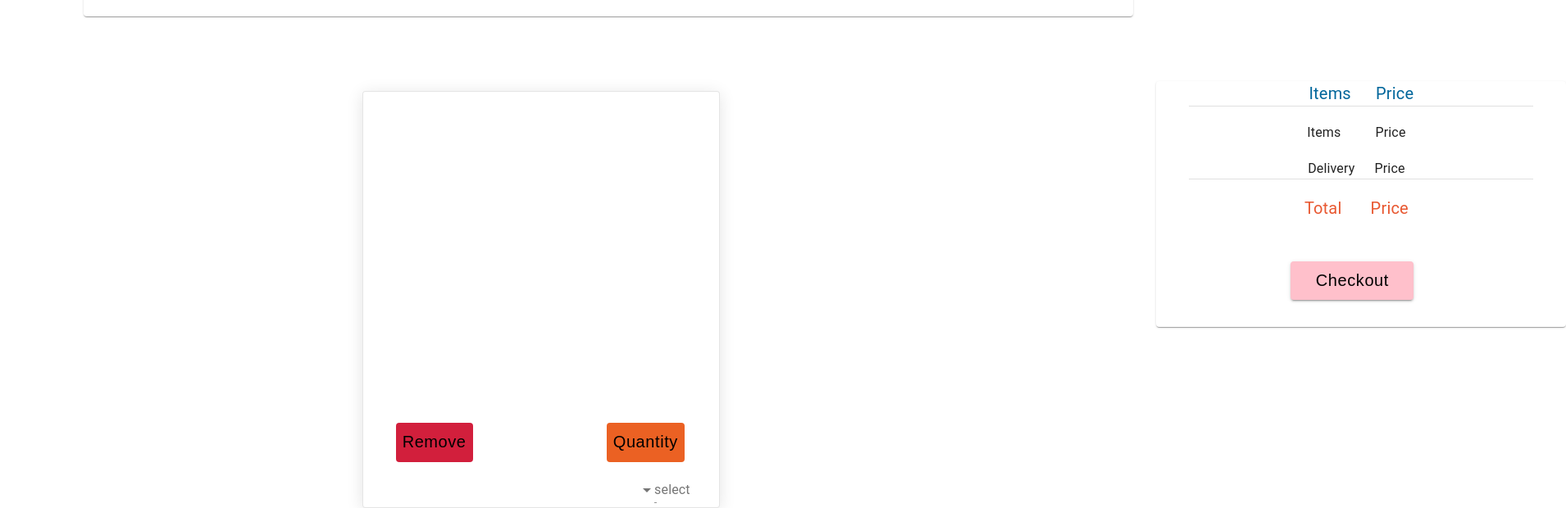
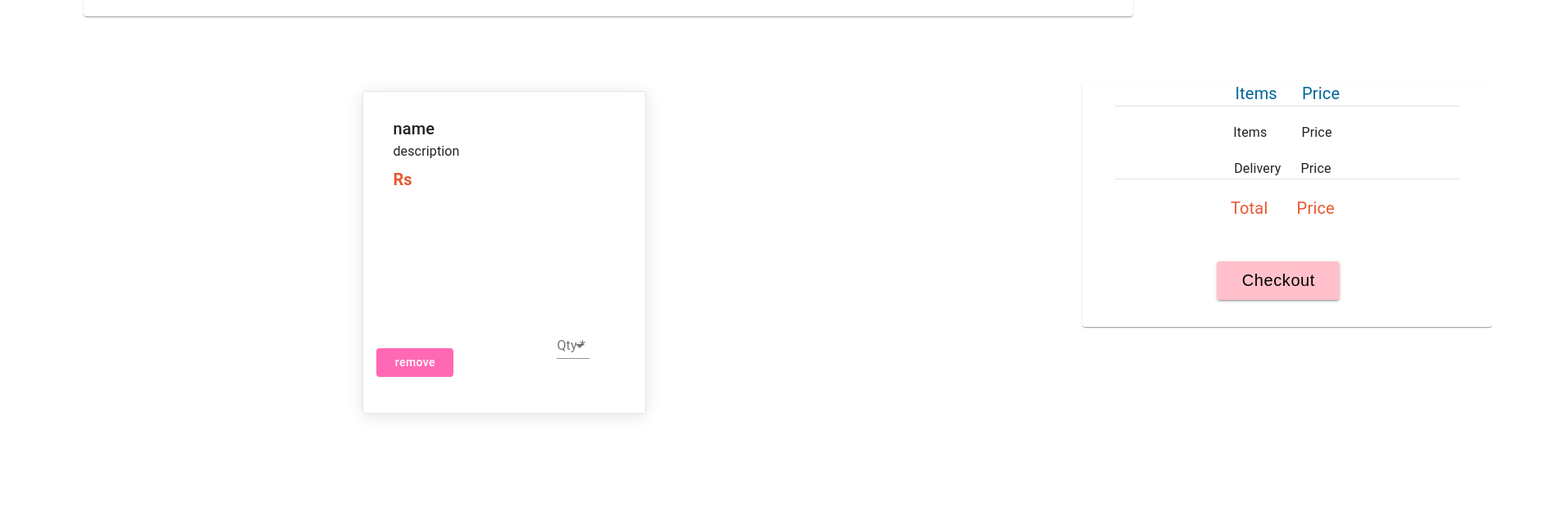
Before and after one commit to SushilSubedi/babyland, a React (Create React App) app: page /Cart in a window 1280 px wide. Shown: the part 140-760 px from the top of the page at 82% size, 1910 px wide, since content can reach past the window. Built offline with nearby package versions, Linux system fonts and the light colour scheme.

Commit message:
dialog box added

```diff
--- a/src/GlobalComponents/card.js
+++ b/src/GlobalComponents/card.js
@@ -1,55 +1,54 @@
-import React,{useState} from 'react';
+import React, { useState } from 'react';
 
-import { makeStyles, createStyles, Box, Container, Typography, Paper, Button, IconButton } from '@material-ui/core';
+import { makeStyles, createStyles, Box, Container, Typography, Paper, Button, MenuItem, FormControl, InputLabel, Select } from '@material-ui/core';
 import FilterDropDown from './FilterDropDown';
 
 
 const Card = (props) => {
   const classes = useStyles();
-  const [quantity,setQuantity] = useState('');
+  const [quantity, setQuantity] = useState('');
 
   return (
     <Box component={Paper} className={classes.card}>
       <Container className={classes.Container}>
-        <div className={classes.itemslist}>
-          <Button className={classes.remove}>
-            Remove
 
-          </Button>
-          <Button className={classes.quantity}>
-            Quantity
-          </Button>
-          <div className={classes.select}>
-            <FilterDropDown
-
-              value={quantity}
-              label= "select"
-              onChange= {(e)=>setQuantity(e.target.value)}
-              options= {[
-              {value:'1',label:'1'},
-              {value:'2',label:'2'},
-              {value:'3',label:'3'},
-              {value:'4',label:'4'},
-              {value:'5',label:'5'},
-              {value:'6',label:'6'},
-              ]}
-
-            />
+        <div style={{ padding: '2% 0%' }}>
+          <Typography variant="h6" className={classes.Typography1}>name</Typography>
+          <Typography className={classes.Typography2}>description</Typography>
         </div>
-
-
+        <div>
+          <Typography variant="h6" style={{ color: '#e85831', fontWeight: '700' }}>Rs</Typography>
+          <div className={classes.cartWishlist}>
+            <div>
 
             </div>
+            <div>
+              <Button className={classes.remove} > remove</Button>
 
+            </div>
+            <FormControl required className={classes.formControl}>
+              <InputLabel id="demo-simple-select-required-label">Qty</InputLabel>
+              <Select
+                labelId="demo-simple-select-required-label"
+                id="demo-simple-select-required"
+                // value={age}
+                // onChange={handleChange}
+                className={classes.selectEmpty}
+              >
+                <MenuItem value="">
 
+                </MenuItem>
+                <MenuItem value={1}>1</MenuItem>
+                <MenuItem value={2}>2</MenuItem>
+                <MenuItem value={3}>3</MenuItem>
+              </Select>
 
+            </FormControl>
 
-
-
+          </div>
+        </div>
       </Container>
-
     </Box>
-
   )
 }
 const useStyles = makeStyles(
@@ -58,8 +57,8 @@ const useStyles = makeStyles(
     card: {
       display: 'flex',
       justifyContent: 'column',
-          width: '600px',
-          height: '435px',
+      width: '320px',
+
       minHeight: '320px',
       padding: '2% 1% 4% 1%',
       margin: '1%',
@@ -68,55 +67,46 @@ const useStyles = makeStyles(
       marginLeft: "300px",
 
     },
-      Container:{
-        width:"410px",
+    Container: {
+      width: "410px",
     },
 
-      itemslist:{
-        display:"flex",
-        justifyContent:"space-evenly",
+    itemslist: {
+      display: "flex",
+      justifyContent: "space-evenly",
     },
 
-      remove:{
-          fontSize:"20px",
-          color:'black',
-          positon:"relative",
-          top:"380px",
-          right:"30px",
-          fontFamily:"sans-serif",
-          backgroundColor:'#d21f3c',
-          textTransform:'initial',
-          fontSize:"20px",
-          '&:hover': {
-              backgroundColor:'red'
+
+
+
+    remove: {
+      position: "relative",
+      top: "190px",
+      right: "20px",
+      padding: '2%',
+      width: '94px',
+      height: '35px',
+      backgroundColor: 'hotpink',
+      color: 'white',
+      textTransform: 'initial',
+      "&:hover": {
+        backgroundColor: '#fc03d7'
       }
 
 
     },
 
-
-
-      quantity:{
-          fontSize:"18px",
-          color:'black',
-          position:"relative",
-          top:"380px",
-          left:"100px",
-          fontFamily:"sans-serif",
-          backgroundColor:'#eb6123',
-          textTransform:'initial',
-          fontSize:"20px",
-          '&:hover': {
-              backgroundColor:'#ffa500'
-            }
+    qty: {
+      position: "relative",
+      top: "90px",
+      left: "50px",
 
 
     },
-
-      select:{
-        position:"relative",
-        top:"430px",
-        left:"30px",
+    formControl: {
+      position: "relative",
+      top: "120px",
+      left: "200px"
 
     }
 
```
Lines whose indentation alone changed are shown as unchanged.
